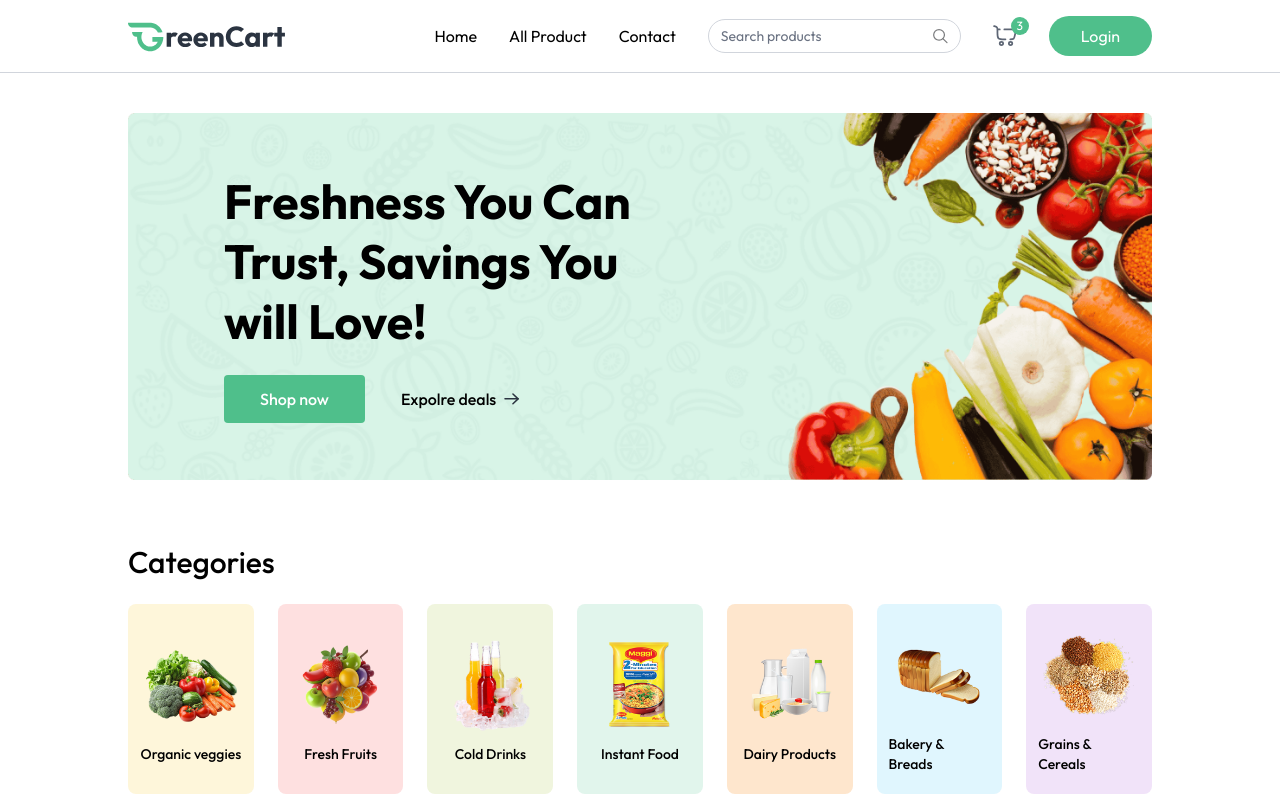
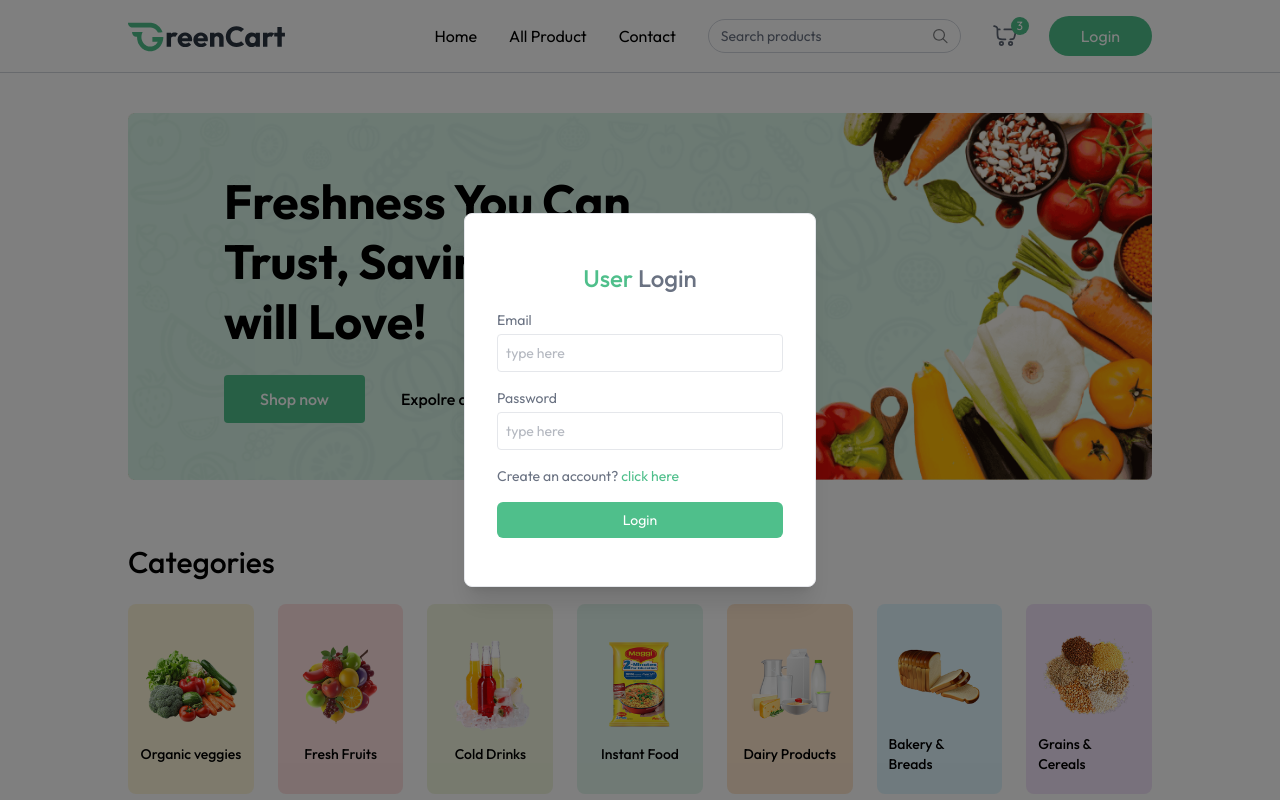
Before and after one commit to Sandeshdahal10/Grocery-Store-Project, a React (Vite) app in the folder client/: page / in a window 1280 px wide. Both pictures are taken after a click on the button "Login". Shown: the top 800 px of the page. Built offline with nearby package versions, Linux system fonts and the light colour scheme; a web font is replaced by a local one.

Commit message:
Login and signup page completed!

```diff
--- a/client/src/App.jsx
+++ b/client/src/App.jsx
@@ -4,12 +4,16 @@
 import Home from "./pages/Home.jsx";
 import { Toaster } from "react-hot-toast";
 import Footer from "./components/Footer.jsx";
+import { useAppContext } from "./context/AppContext.jsx";
+import Login from "./components/Login.jsx";
 
 const App = () => {
   const isSellerPath = useLocation().pathname.includes("seller");
+  const { showUserLogin } = useAppContext();
   return (
     <div>
       {isSellerPath ? null : <Navbar />}
+      {showUserLogin ? <Login /> : null}
       <Toaster />
       <div
         className={`${isSellerPath ? "" : "px-6 md:px-16 lg:px-24 xl:px-32"} `}
--- /dev/null
+++ b/client/src/components/Login.jsx
@@ -0,0 +1,96 @@
+import React from "react";
+import { useAppContext } from "../context/AppContext";
+
+const Login = () => {
+  const [state, setState] = React.useState("login");
+  const [name, setName] = React.useState("");
+  const [email, setEmail] = React.useState("");
+  const [password, setPassword] = React.useState("");
+  const { setShowUserLogin, setUser } = useAppContext();
+  const onSubmitHandler = async (e) => {
+    e.preventDefault();
+    setUser({
+      email: "sandesh@example.com",
+      name: "sandesh",
+    });
+    setShowUserLogin(false);
+  };
+  return (
+    <div
+      onClick={() => setShowUserLogin(false)}
+      className="fixed top-0 bottom-0 left-0 right-0 z-30 flex items-center text-sm text-gray-600 bg-black/50"
+    >
+      <form
+        onSubmit={onSubmitHandler}
+        onClick={(e) => e.stopPropagation()}
+        className="flex flex-col gap-4 m-auto items-start p-8 py-12 w-80 sm:w-[352px] text-gray-500 rounded-lg shadow-xl border border-gray-200 bg-white"
+      >
+        <p className="text-2xl font-medium m-auto">
+          <span className="text-primary">User</span>{" "}
+          {state === "login" ? "Login" : "Sign Up"}
+        </p>
+        {state === "register" && (
+          <div className="w-full">
+            <p>Name</p>
+            <input
+              onChange={(e) => setName(e.target.value)}
+              value={name}
+              placeholder="type here"
+              className="border border-gray-200 rounded w-full p-2 mt-1 outline-primary"
+              type="text"
+              required
+            />
+          </div>
+        )}
+        <div className="w-full ">
+          <p>Email</p>
+          <input
+            onChange={(e) => setEmail(e.target.value)}
+            value={email}
+            placeholder="type here"
+            className="border border-gray-200 rounded w-full p-2 mt-1 outline-primary"
+            type="email"
+            required
+          />
+        </div>
+        <div className="w-full ">
+          <p>Password</p>
+          <input
+            onChange={(e) => setPassword(e.target.value)}
+            value={password}
+            placeholder="type here"
+            className="border border-gray-200 rounded w-full p-2 mt-1 outline-primary"
+            type="password"
+            required
+          />
+        </div>
+        {state === "register" ? (
+          <p>
+            Already have account?{" "}
+            <span
+              onClick={() => setState("login")}
+              className="text-primary cursor-pointer"
+            >
+              click here
+            </span>
+          </p>
+        ) : (
+          <p>
+            Create an account?{" "}
+            <span
+              onClick={() => setState("register")}
+              className="text-primary cursor-pointer"
+            >
+              click here
+            </span>
+          </p>
+        )}
+        <button className="bg-primary hover:bg-primary-dull transition-all text-white w-full py-2 rounded-md cursor-pointer">
+          {state === "register" ? "Create Account" : "Login"}
+        </button>
+      </form>
+    </div>
+  );
+};
+
+export default Login;
```
